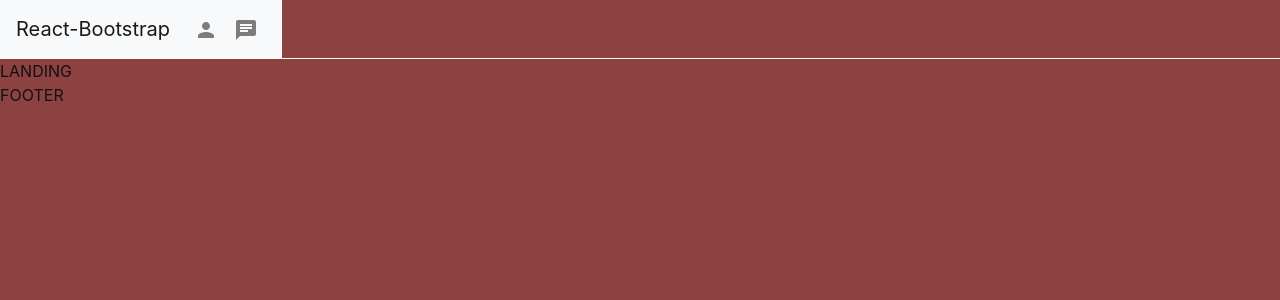
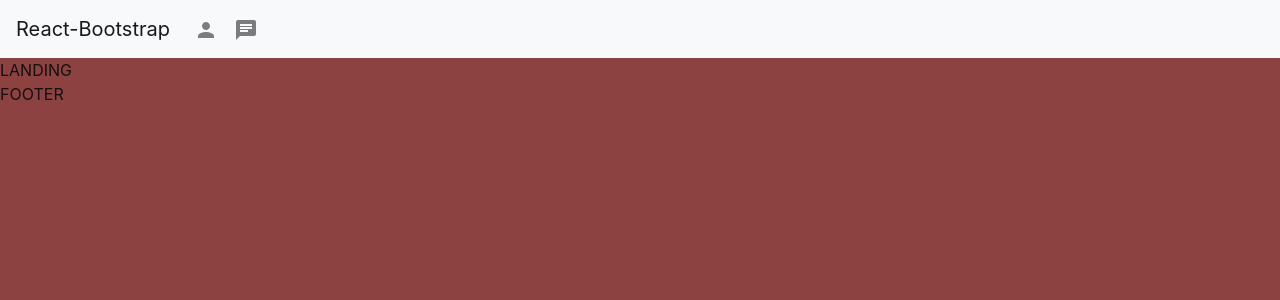
Before and after one commit to tech-support-ELC/EmpowerMINT, a React (Create React App) app: page / in a window 1280 px wide. Shown: the top 300 px of the page. Built offline with nearby package versions, Linux system fonts and the light colour scheme.

Commit message:
style: fix  bootstrap navbar

```diff
--- a/src/Components/Header.css
+++ b/src/Components/Header.css
@@ -1,5 +1,5 @@
 .header {
-  display: flex;
-  justify-content: space-between;
-  border-bottom: 1px solid #f9f9f9;
+  /* display: flex;
+  justify-content: space-between; */
+  /* border-bottom: 1px solid #f9f9f9; */
 }
--- a/src/Components/Header.js
+++ b/src/Components/Header.js
@@ -9,7 +9,7 @@ import Navbar from "react-bootstrap/Navbar";
 function Header() {
   return (
     <div className="header">
-      <Navbar bg="light" expand="xl">
+      <Navbar bg="light" expand="sm">
         <Navbar.Brand href="#home">React-Bootstrap</Navbar.Brand>
         <Navbar.Toggle aria-controls="basic-navbar-nav" />
         <Navbar.Collapse id="basic-navbar-nav">
```
